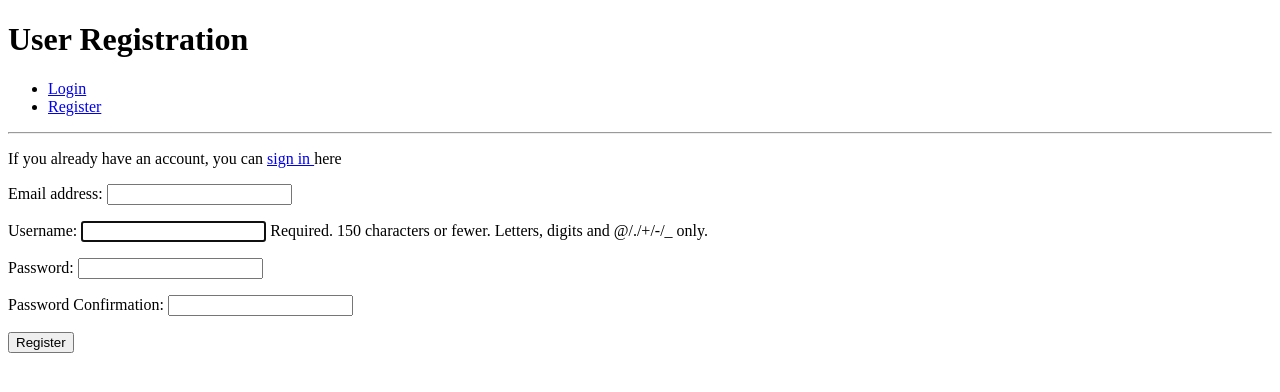
After one commit to vmcggh18/bits_tracker, a Django app: page /register/ in a window 1280 px wide. The commit adds this page. Shown: the top 392 px of the page. Run offline with Django 3.2, Linux system fonts and the light colour scheme.

Commit message:
Added registration view and template

```diff
--- a/accounts/forms.py
+++ b/accounts/forms.py
@@ -1,4 +1,8 @@
 from django import forms
+#import django user base forms
+from django.contrib.auth.models import User
+from django.contrib.auth.forms import UserCreationForm
+from django.core.exceptions import ValidationError
 
 class UserLoginForm(forms.Form):
     """Form to be used to log users in"""
@@ -6,3 +10,34 @@ class UserLoginForm(forms.Form):
     username = forms.CharField()
     #render normal text field but of type password
     password = forms.CharField(widget=forms.PasswordInput)
+
+class UserRegistrationForm(UserCreationForm):
+    """Form used to register a new user"""
+    password1 = forms.CharField(
+        label="Password",
+        widget=forms.PasswordInput)
+    password2 = forms.CharField(
+        label="Password Confirmation",
+        widget=forms.PasswordInput)
+    # create inner class to provide further information
+    class Meta:
+        model = User
+        fields = ['email', 'username', 'password1', 'password2']
+        # provide from validation
+    def clean_email(self):
+        email = self.cleaned_data.get('email')
+        username = self.cleaned_data.get('username')
+        if User.objects.filter(email=email).exclude(username=username):
+            raise forms.ValidationError(u'Email address must be unique')
+        return email
+    def clean_password2(self):
+        password1 = self.cleaned_data.get('password1')
+        password2 = self.cleaned_data.get('password2')
+
+        if not password1 or not password2:
+            raise ValidationError("Please confirm your password")
+
+        if password1 != password2:
+            raise ValidationError("Passwords must match")
+
+        return password2
--- /dev/null
+++ b/accounts/templates/registration.html
@@ -0,0 +1,12 @@
+{% extends 'base.html' %}
+
+{% block page_title %}Registration Page{% endblock %}
+{% block page_heading %}User Registration{% endblock %}
+{% block content %}
+<p>If you already have an account, you can <a href="{% url 'login' %}">sign in </a>here</p>
+<form method="POST">
+    {% csrf_token %}
+    {{ registration_form.as_p }}
+     <button type="submit">Register</button>
+</form>
+{% endblock %}
--- a/accounts/views.py
+++ b/accounts/views.py
@@ -1,6 +1,6 @@
 from django.shortcuts import render, redirect, reverse
 from django.contrib import auth, messages
-from accounts.forms import UserLoginForm
+from accounts.forms import UserLoginForm, UserRegistrationForm
 
 # Create your views here.
 def index(request):
@@ -16,7 +16,7 @@ def logout(request):
 
 def login(request):
     """Return a login page"""
-    #redirect to the index if use is authenticated
+    #redirect to the index page if user is authenticated
     if request.user.is_authenticated:
         return redirect(reverse('index'))
      #create an instance of the login form
@@ -42,3 +42,26 @@ def login(request):
         login_form = UserLoginForm()
 
     return render(request, 'login.html', {'login_form': login_form})
+def registration(request):
+    """Render the registration page"""
+    #redirect to the index page if user is authenticated
+    if request.user.is_authenticated:
+        return redirect(reverse('index'))
+    if request.method == "POST":
+    # create an instance of the reg form using values within the pos request
+     #  create new login form with the data posted from the form
+        registration_form = UserRegistrationForm(request.POST)
+        if registration_form.is_valid():
+            registration_form.save()
+
+            user = auth.authenticate(username=request.POST['username'],
+                                     password=request.POST['password1'])
+            if user:
+                auth.login(user=user, request=request)
+                messages.success(request, "You have successfully registered")
+            else:
+                messages.error(request, "Unable to register your account at this time")
+    else:
+        registration_form = UserRegistrationForm()
+    return render(request, 'registration.html', {
+        "registration_form": registration_form})
--- a/issueTracker/urls.py
+++ b/issueTracker/urls.py
@@ -15,12 +15,13 @@ Including another URLconf
 """
 from django.conf.urls import url
 from django.contrib import admin
-from accounts.views import index, logout, login
+from accounts.views import index, logout, login, registration
 
 urlpatterns = [
     url(r'^admin/', admin.site.urls),
     url(r'^$', index, name="index"),
     url(r'^accounts/logout/$', logout, name="logout"),
     url(r'^accounts/login/$', login, name="login"),
+    url(r'^register/', registration, name="registration"),
 
 ]
--- a/templates/base.html
+++ b/templates/base.html
@@ -16,7 +16,7 @@
                 <li><a href="{% url 'logout' %}">Logout</a></li>
              {% else %}
                 <li><a href="{% url 'login' %}">Login</a></li>
-                <li><a href="#">Register</a></li>
+                <li><a href="{% url 'registration' %}">Register</a></li>
             {% endif %}
         </ul>
     </nav>
```
